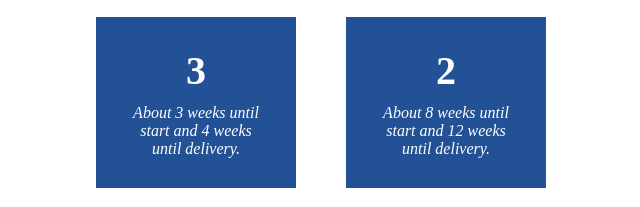
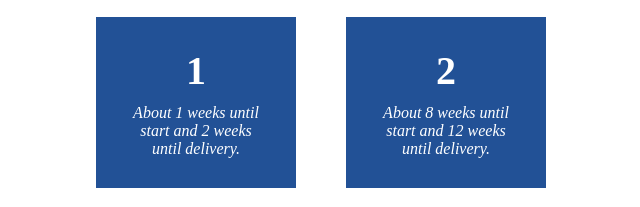
Before and after one commit to toddvharper/btbff-static, a plain HTML site: page index.html in a window 1280 px wide. Shown: the part 203-410 px from the top of the page, 319-959 px from the left. Drawn offline with Linux system fonts and the light colour scheme.

Commit message:
Project Completed in Small Project Queue

```diff
--- a/index.html
+++ b/index.html
@@ -45,8 +45,8 @@
         <h2>Small Project Queue</h2>
         <p><b>Small projects typically take about 1 weeks to complete.</b></p>
         <div class="queue-number">
-            <h3>3</h3>
-            <p><i>About 3 weeks until start and 4 weeks until delivery.</i></p>
+            <h3>1</h3>
+            <p><i>About 1 weeks until start and 2 weeks until delivery.</i></p>
         </div>
     </div>
     <div class="queue-project">
```
